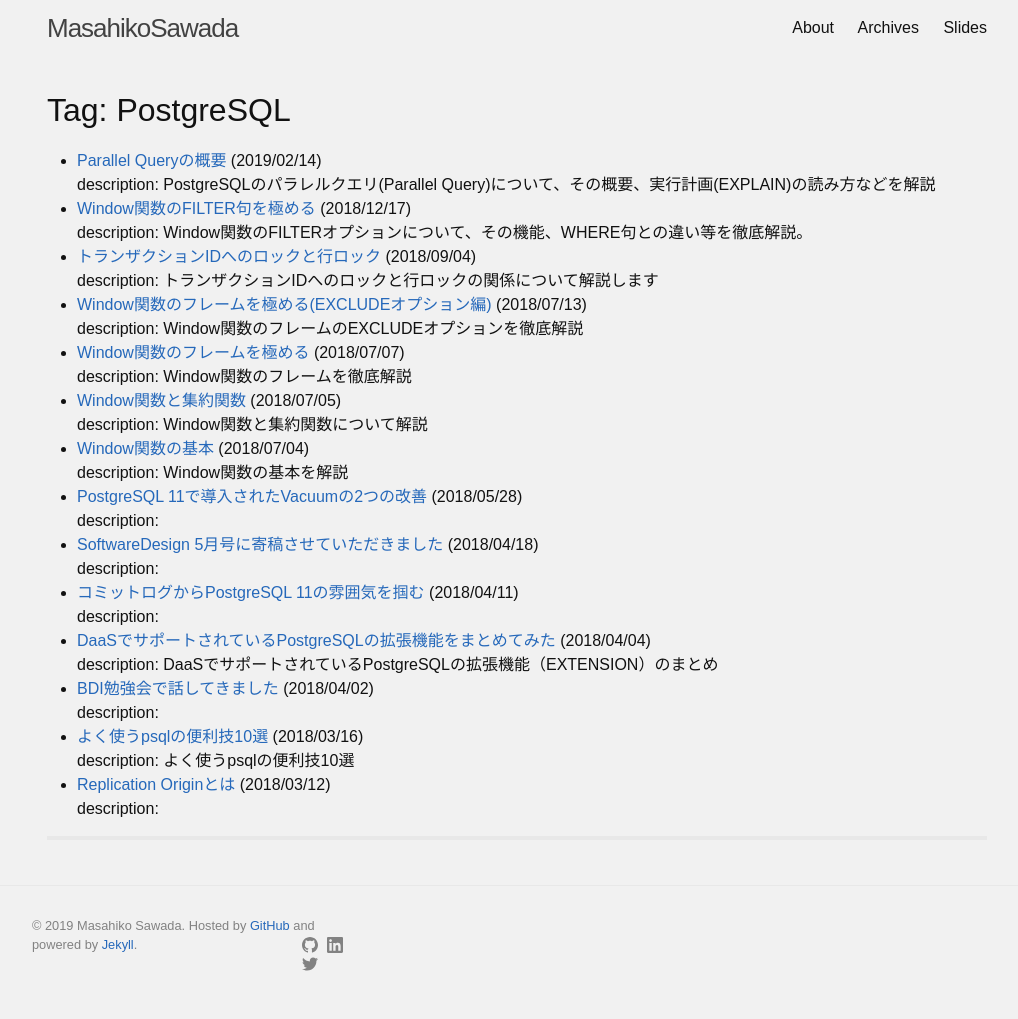
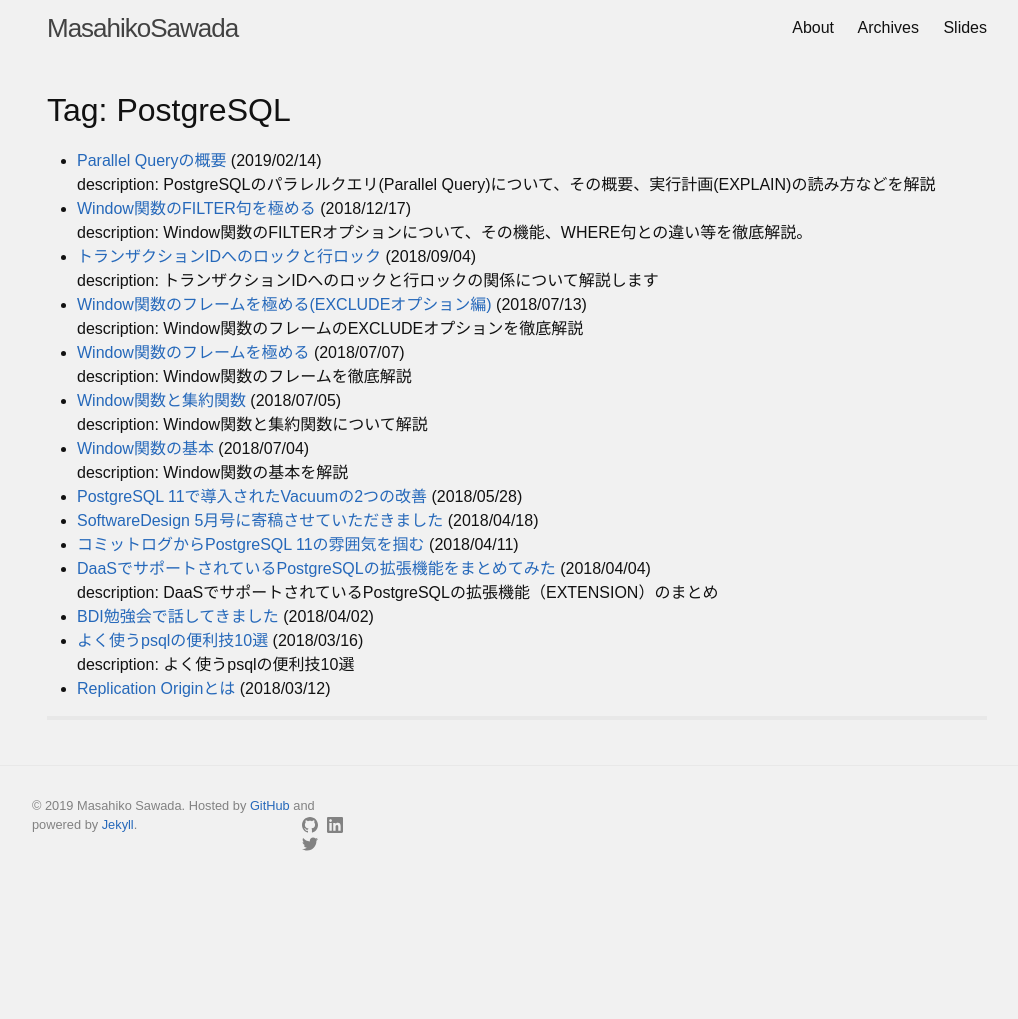
Before and after one commit to MasahikoSawada/masahikosawada.github.io, a Jekyll site: the page built from tag/PostgreSQL.md, in a window 1280 px wide. Shown: the whole page, without its empty margins (123-1141 px from the left). Built offline with Jekyll 4.4.1, drawn with Linux system fonts in a browser that asks for light colours; after the commit the page ends 900 px from its top, so only the background shows below that.

Commit message:
Remove the prefix of description in tagpage if not exists.

```diff
--- a/_layouts/tagpage.html
+++ b/_layouts/tagpage.html
@@ -6,7 +6,9 @@
 <ul>
 {% for post in site.tags[page.tag] %}
   <li><a href="{{ post.url }}">{{ post.title }}</a> ({{ post.date | date: "%Y/%m/%d" }})<br>
-    description: {{ post.description }}
+    {% if post.description %}
+	    description: {{ post.description }}
+    {% endif %}
   </li>
 {% endfor %}
 </ul>
```
